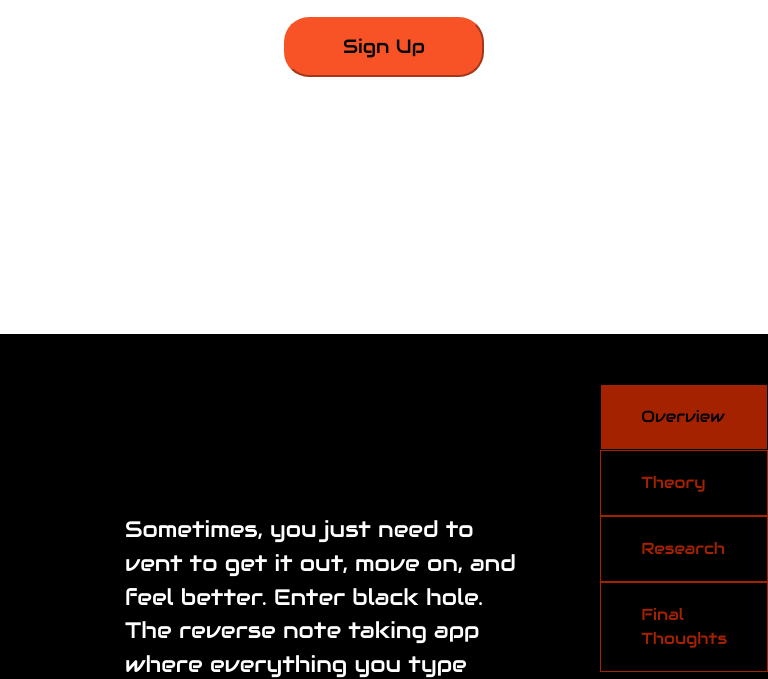
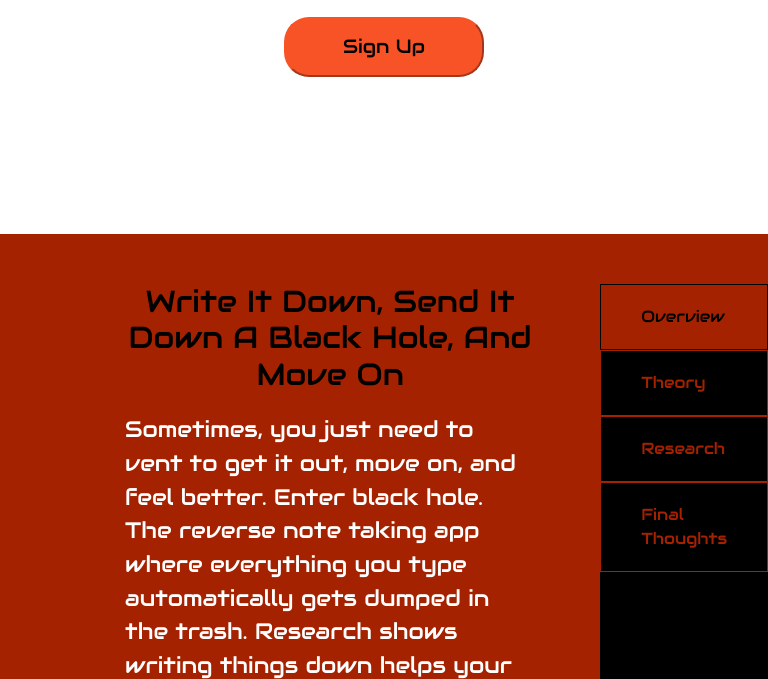
Before and after one commit to bwi-blackhole/UI-Chaz, a plain HTML site: page index.html in a window 768 px wide. Shown: the part 666-1345 px from the top of the page. Drawn offline with nearby package versions, Linux system fonts and the light colour scheme.

Commit message:
Fixed tablet view

```diff
--- a/assets/css/main.css
+++ b/assets/css/main.css
@@ -362,10 +362,10 @@ footer {
 
 
 
-@media screen and (max-width: 900px) and (min-width: 600px){
+@media screen and (max-width: 1024px) and (min-width: 600px){
 
     .main-top-section {
-        height: 1000px;
+        height: 900px;
     }
 
     .top-section h2{
@@ -378,8 +378,8 @@ footer {
     }
 
     .middle-section {
-        height: 1000px;
-        background-color: #000;
+        height: 600px;
+
     }
 
 }
```
